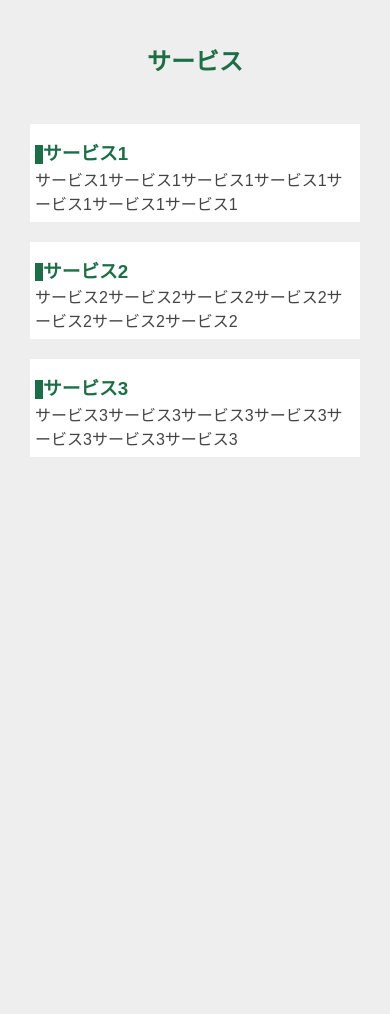
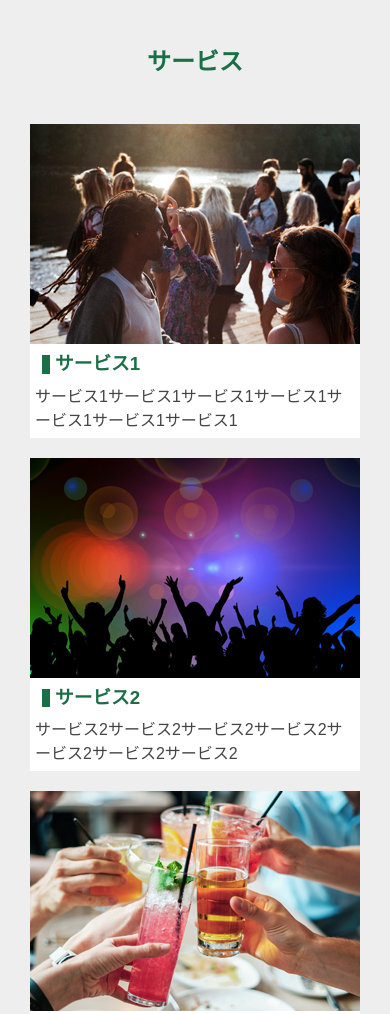
Before and after one commit to yu-ki0612-chi/dezastanew, a plain HTML site: page 第3回講義課題Work2/index.html in a window 390 px wide. Shown: the top 1014 px of the page. Before the commit the page ends 844 px from the top, so only its background shows below. Drawn offline with Linux system fonts and the light colour scheme.

Commit message:
第3回講義課題Work2_修正3_尾上

```diff
--- a/第3回講義課題Work2/css/style.css
+++ b/第3回講義課題Work2/css/style.css
@@ -37,25 +37,25 @@ h2 {
 h3 {
     border-left: 8px solid #1a6f47;
     margin: 5px;
-    color: #1a6f47
+    color: #1a6f47;
+    padding-left: 5px;
+    margin: 11px 12px
+}
+
+.txt {
+    padding: 8%;
 }
 
 @media screen and (max-width: 400px) {
     .container {
-        justify-content: center;
         flex-direction: column;
-
     }
 
     .box {
         height: auto;
     }
 
-    .img_box {
+    img {
         width: 100%;
-
     }
 }
-
-/* ①画面幅を縮める際に、画像裏白背景のボックスがきちんと画像に合わないのですが、どうしたら良いでしょうか。
-② ボーダーとサービスの文字の余白の調整がうまくいきません...*/
```
Also changed, not shown: 第3回講義課題Work2/images/main_1.jpg (added), 第3回講義課題Work2/images/main_2.png (added), 第3回講義課題Work2/images/main_3.png (added).
